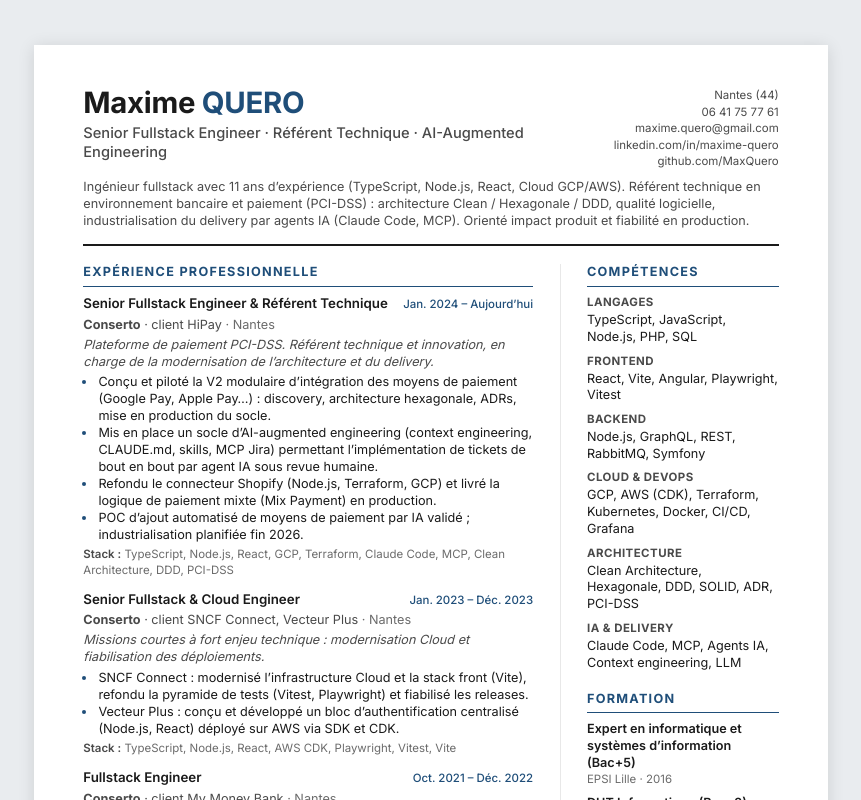
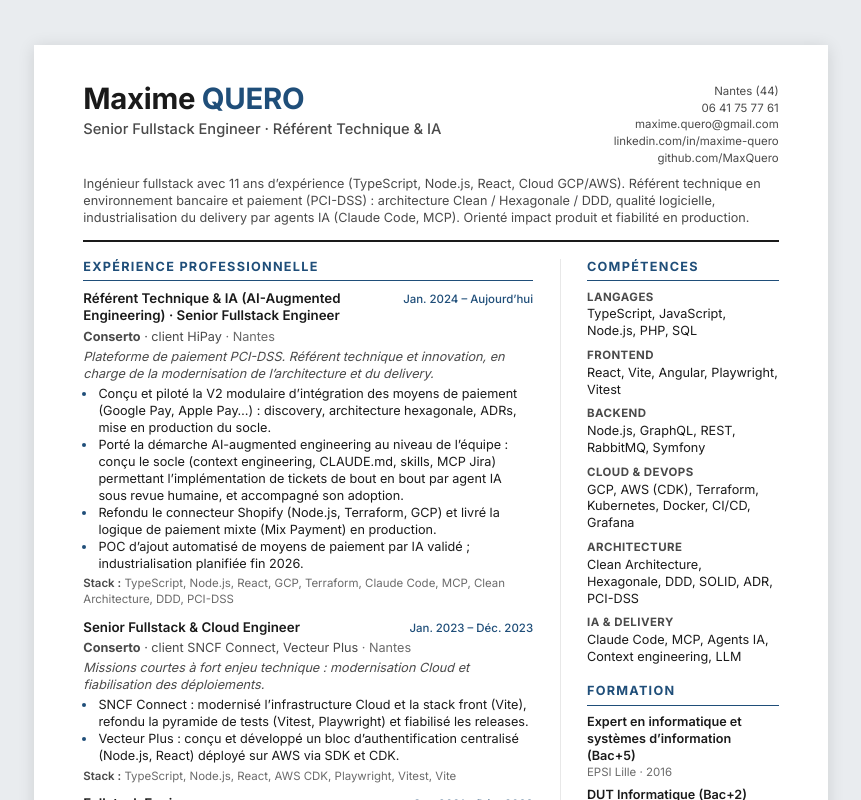
Before and after one commit to MaxQuero/CV, a React (Vite) app: page / in a window 1280 px wide. Shown: the top 800 px of the page, without its empty margins (209-1070 px from the left). Built offline with nearby package versions, Linux system fonts and the light colour scheme.

Commit message:
feat(cv): position HiPay role as Référent Technique & IA, refit to one page

```diff
--- a/src/core/data/cvData.ts
+++ b/src/core/data/cvData.ts
@@ -4,7 +4,7 @@ export const cvData: CVData = {
   personalInfo: {
     firstName: 'Maxime',
     lastName: 'QUERO',
-    title: 'Senior Fullstack Engineer · Référent Technique · AI-Augmented Engineering',
+    title: 'Senior Fullstack Engineer · Référent Technique & IA',
     summary:
       'Ingénieur fullstack avec 11 ans d’expérience (TypeScript, Node.js, React, Cloud GCP/AWS). Référent technique en environnement bancaire et paiement (PCI-DSS) : architecture Clean / Hexagonale / DDD, qualité logicielle, industrialisation du delivery par agents IA (Claude Code, MCP). Orienté impact produit et fiabilité en production.',
     email: 'maxime.quero@gmail.com',
@@ -17,7 +17,7 @@ export const cvData: CVData = {
     {
       company: 'Conserto',
       client: 'HiPay',
-      position: 'Senior Fullstack Engineer & Référent Technique',
+      position: 'Référent Technique & IA (AI-Augmented Engineering) · Senior Fullstack Engineer',
       startDate: 'Jan. 2024',
       endDate: 'Aujourd’hui',
       location: 'Nantes',
@@ -25,7 +25,7 @@ export const cvData: CVData = {
         'Plateforme de paiement PCI-DSS. Référent technique et innovation, en charge de la modernisation de l’architecture et du delivery.',
       achievements: [
         'Conçu et piloté la V2 modulaire d’intégration des moyens de paiement (Google Pay, Apple Pay…) : discovery, architecture hexagonale, ADRs, mise en production du socle.',
-        'Mis en place un socle d’AI-augmented engineering (context engineering, CLAUDE.md, skills, MCP Jira) permettant l’implémentation de tickets de bout en bout par agent IA sous revue humaine.',
+        'Porté la démarche AI-augmented engineering au niveau de l’équipe : conçu le socle (context engineering, CLAUDE.md, skills, MCP Jira) permettant l’implémentation de tickets de bout en bout par agent IA sous revue humaine, et accompagné son adoption.',
         'Refondu le connecteur Shopify (Node.js, Terraform, GCP) et livré la logique de paiement mixte (Mix Payment) en production.',
         'POC d’ajout automatisé de moyens de paiement par IA validé ; industrialisation planifiée fin 2026.',
       ],
--- a/src/styles/tokens.css
+++ b/src/styles/tokens.css
@@ -22,10 +22,10 @@
 
   --sheet-w: 210mm;
   --sheet-h: 297mm;
-  --sheet-pad-y: 11mm;
+  --sheet-pad-y: 10mm;
   --sheet-pad-x: 13mm;
   --gutter: 7mm;
 
-  --gap-section: 5mm;
-  --gap-item: 3.4mm;
+  --gap-section: 4.5mm;
+  --gap-item: 3mm;
 }
```
